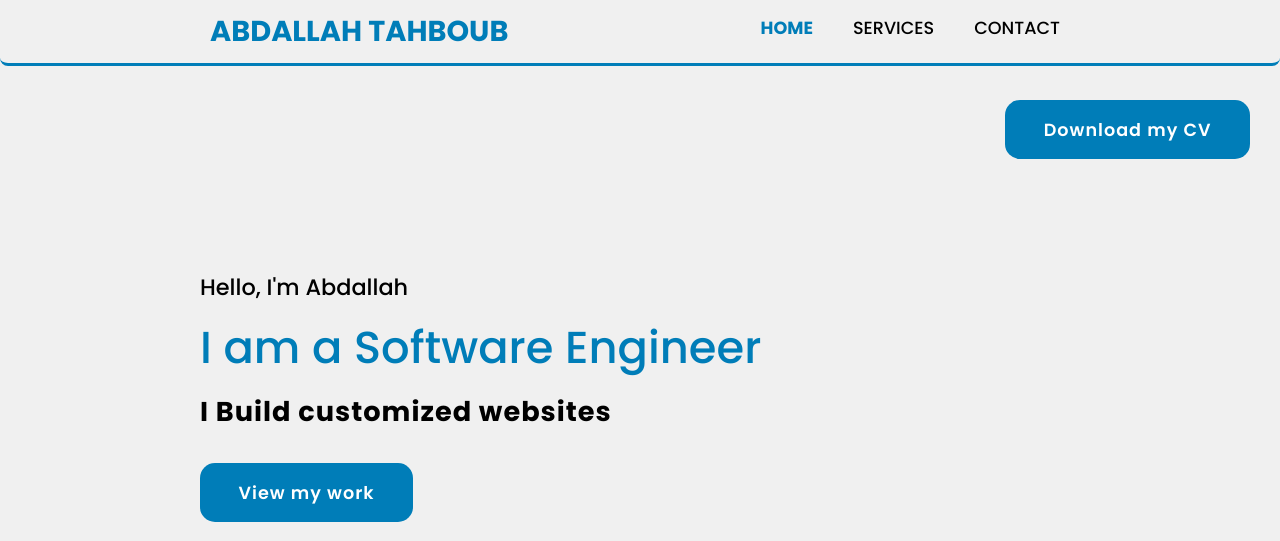
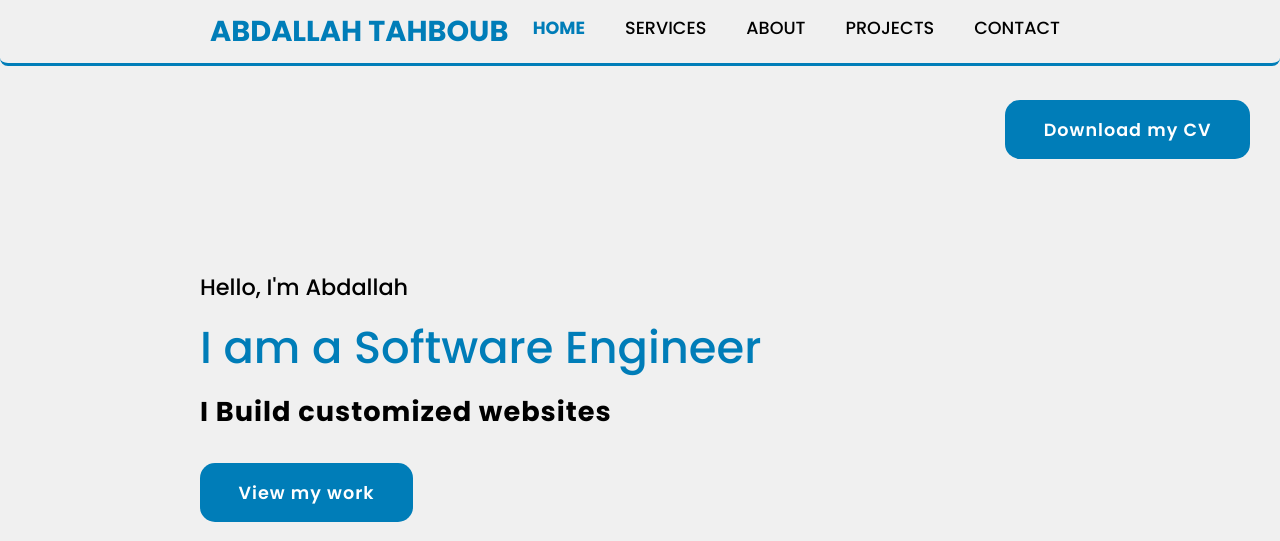
Before and after one commit to abdallahtahboub/portfoli, a plain HTML site: page index.html in a window 1280 px wide. Shown: the top 541 px of the page. Drawn offline with Linux system fonts and the light colour scheme.

Commit message:
Adding links to the navbar

```diff
--- a/index.html
+++ b/index.html
@@ -40,7 +40,9 @@
             <nav class="navigation">
                 <ul>
                     <li class="current"><a href="#home"> Home</a></li>
-                    <li><a href="#sevices" > Services</a></li>
+                    <li><a href="#sevices"> Services</a></li>
+                    <li><a href="/html/contact.html"> About</a></li>
+                    <li><a href="/html/contact.html"> Projects</a></li>
                     <li><a href="/html/contact.html"> Contact</a></li>
                 </ul>
             </nav>
@@ -113,7 +115,7 @@
                 <div class="info">
                     <h3>Backend development</h3>
                     <p>
-                       Writing Backend services with dotnet core.
+                        Writing Backend services with dotnet core.
                     </p>
                 </div>
 
@@ -130,7 +132,7 @@
                 <div class="info">
                     <h3>Frontend development</h3>
                     <p>
-                       Building beautiful websites.
+                        Building beautiful websites.
                     </p>
                 </div>
             </div>
@@ -139,7 +141,7 @@
 
                 <div class="icon">
 
-                     <!-- change Icon -->
+                    <!-- change Icon -->
                     <i class="fas fa-paragraph"></i>
 
 
@@ -148,7 +150,7 @@
                 <div class="info">
                     <h3>Quality Assurance</h3>
                     <p>
-                       Testing websites front and backend.
+                        Testing websites front and backend.
                     </p>
                 </div>
             </div>
```
Also changed, not shown: 1 other file.
